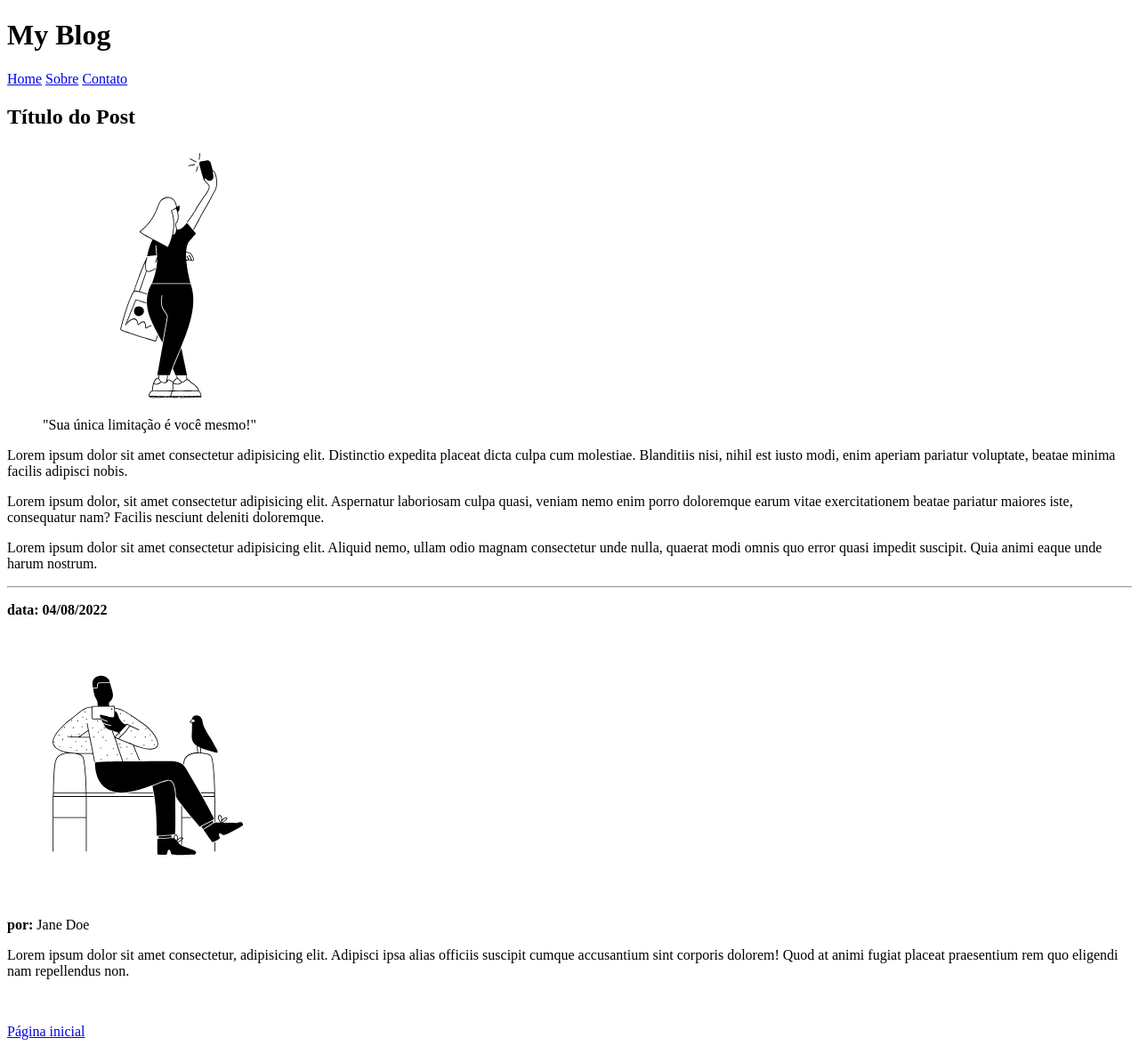
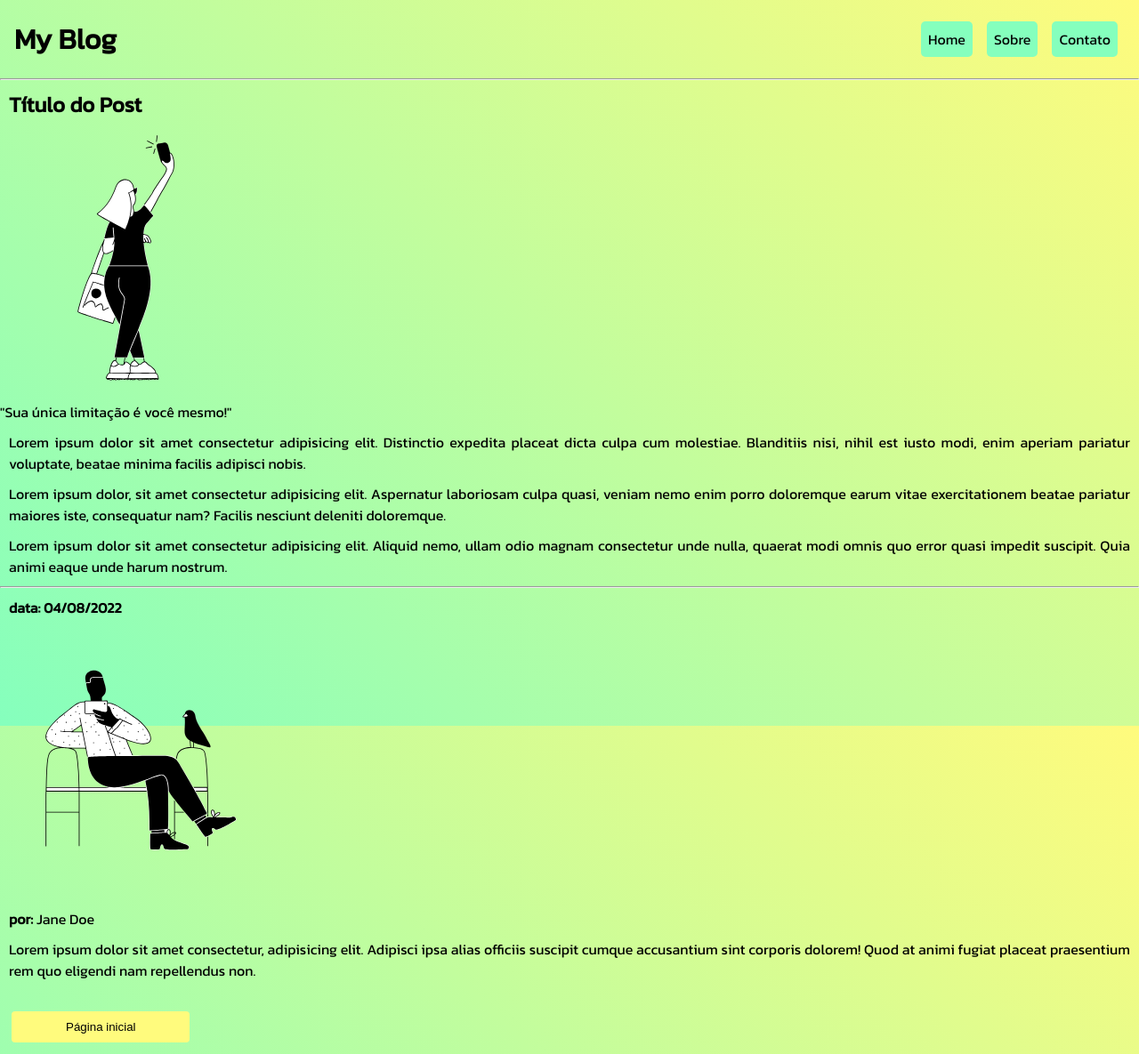
Before and after one commit to danielfeitosa4/desafios-html, a plain HTML site: page pages/blogPost.html in a window 1280 px wide. Shown: the whole page at 89% size. Drawn offline with Linux system fonts and the light colour scheme; files whose address does not match are found by name.

Commit message:
estilizacao do blog post completa

```diff
--- a/css/blogPost.css
+++ b/css/blogPost.css
@@ -0,0 +1,64 @@
+* {
+  padding: 0;
+  margin: 0;
+  font-style: none;
+  box-sizing: border-box;
+  text-decoration: none;
+}
+
+body {
+  background-image: linear-gradient(45deg, #85FFBD 0%, #FFFB7D 100%);
+  height: 100vh;
+  font-family: 'Kanit', sans-serif;
+  text-align: justify;
+}
+
+#top {
+  display: flex;
+  flex-direction: row;
+  justify-content:space-between;
+  align-items: center;
+  margin: 1em;
+}
+
+#nav-bar {
+  display: flex;
+  flex-direction: row;
+  justify-content: flex-end;
+}
+
+#nav-bar a {
+  margin: 0.5em;
+  color: #000000;
+  background-color: #85FFBD;
+  padding: 8px;
+  border-radius: 5px;
+}
+
+#nav-bar a:hover {
+  background-color: #ece74b;
+  padding: 10px;
+}
+
+p {
+  margin: 10px;
+}
+
+h2 {
+  margin: 10px;
+}
+
+button {
+  background-color: #FFFB7D;
+  padding: 10px;
+  margin: 0 0 1em 1em;
+  border-radius: 4px;
+  border: none;
+  cursor: pointer;
+  width: 200px;
+  align-items: center;
+}
+
+button:hover {
+  background-color: #85FFBD;
+}
--- a/pages/blogPost.html
+++ b/pages/blogPost.html
@@ -4,10 +4,20 @@
   <meta charset="UTF-8">
   <meta http-equiv="X-UA-Compatible" content="IE=edge">
   <meta name="viewport" content="width=device-width, initial-scale=1.0">
+
+  <!-- CSS -->
+  <link rel="stylesheet" href="../css/blogPost.css">
+
+  <!-- Fonts -->
+  <link rel="preconnect" href="https://fonts.googleapis.com">
+  <link rel="preconnect" href="https://fonts.gstatic.com" crossorigin>
+  <link href="https://fonts.googleapis.com/css2?family=Kanit&display=swap" rel="stylesheet">
+
   <title>Blog Post</title>
 </head>
 <body>
 
+  <div id="top">
     <h1>My Blog</h1>
 
     <nav id="nav-bar">
@@ -17,6 +27,8 @@
 
       <a href="#">Contato</a>
     </nav>
+  </div>
+  <hr>
 
   <h2>Título do Post</h2>
 
@@ -40,7 +52,7 @@
   <p>Lorem ipsum dolor sit amet consectetur, adipisicing elit. Adipisci ipsa alias officiis suscipit cumque accusantium sint corporis dolorem! Quod at animi fugiat placeat praesentium rem quo eligendi nam repellendus non.</p>
 
   <a href="../index.html"><br>
-    <p>Página inicial</p>
+    <button>Página inicial</button>
   </a>
 
 </body>
```
Lines whose indentation alone changed are shown as unchanged.
